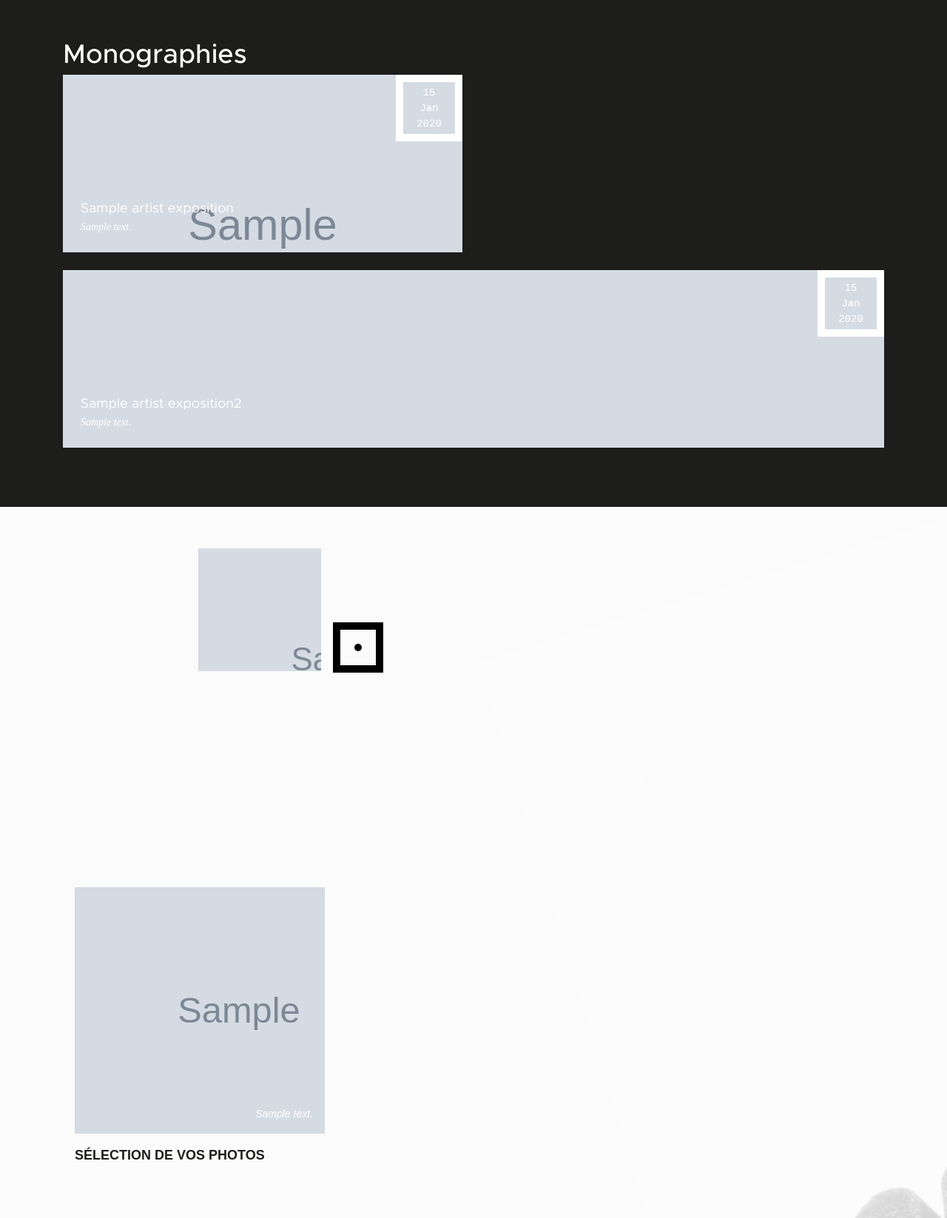
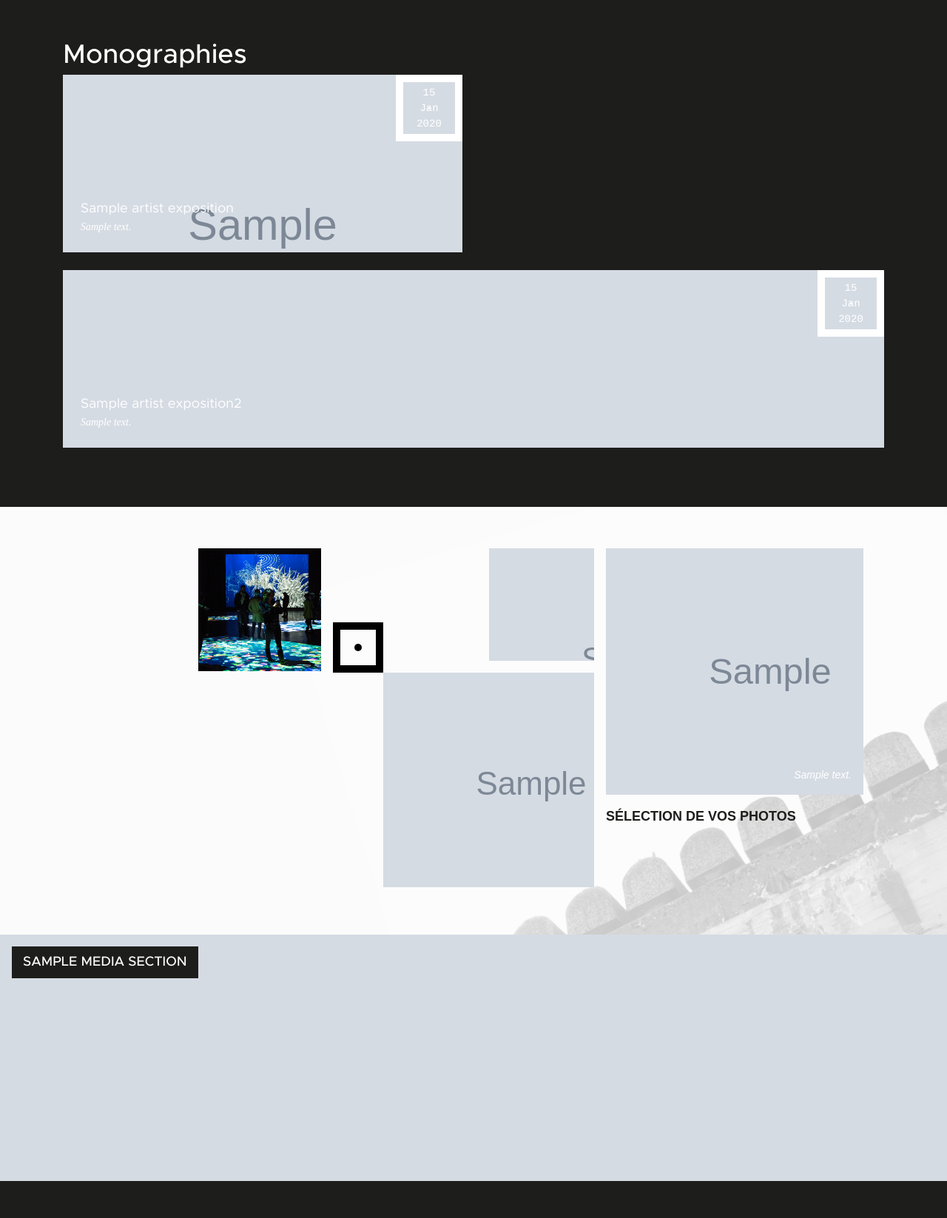
Before and after one commit to alexandre-mace/le-centre, a Symfony app: template templates/home/index.html.twig in a window 1280 px wide. Shown: the part 1262-2908 px from the top of the page at 74% size. Run offline with Twig, Linux system fonts and the light colour scheme; the template is opened without the code that fills it: most values are stand-ins (such as "Sample title", 1, 10 or a date in 2020); grey boxes marked "Sample" are stand-in pictures; some libraries are stand-ins or nearby versions; some web fonts are replaced.

Commit message:
Fix instagram issue

```diff
--- a/templates/home/index.html.twig
+++ b/templates/home/index.html.twig
@@ -110,7 +110,7 @@
         <div class="container py-5">
             <div class="row">
                 <div class="offset-2 col-2 p-2 pr-3">
-                    <div class="instagram-fourth-photo ml-auto water" style="background-image: url(/uploads/images/{{ instagramGallery.secondImage }})"></div>
+                    <div class="instagram-fourth-photo ml-auto water" style="background-image: url(/images/insta1.png)"></div>
                 </div>
                 <div class="col-auto pr-0 pl-0">
                     <div class="ml-auto square-action pointer-square current-event--main-square black-big-dot"></div>
@@ -120,6 +120,7 @@
                         <div class="instagram-text-block-subtitle">#<span class="font-weight-900">between</span>theexperience sur instagram</div>
                     </div>
                 </div>
+                <div class="col-3 pr-0 py-2 pl-0">
                     <div class="row m-0 d-flex flex-column align-items-end">
                         <div class="col-6 mb-3 p-0"><div class="instagram-second-photo water" style="background-image: url(/uploads/images/{{ instagramGallery.secondImage }})"></div></div>
                         <div class="col p-0"><div class="instagram-third-photo water" style="background-image: url(/uploads/images/{{ instagramGallery.thirdImage }})"></div></div>
```
Also changed, not shown: public/images/insta1.png (added).
